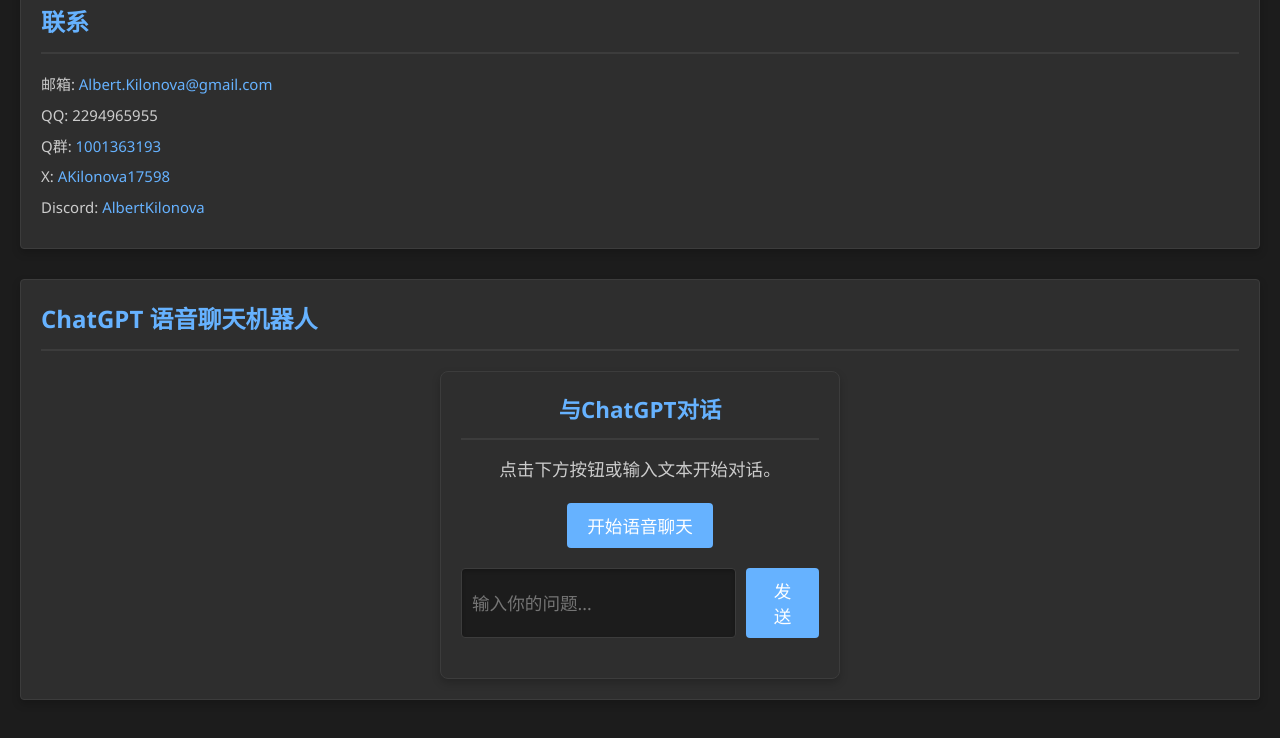
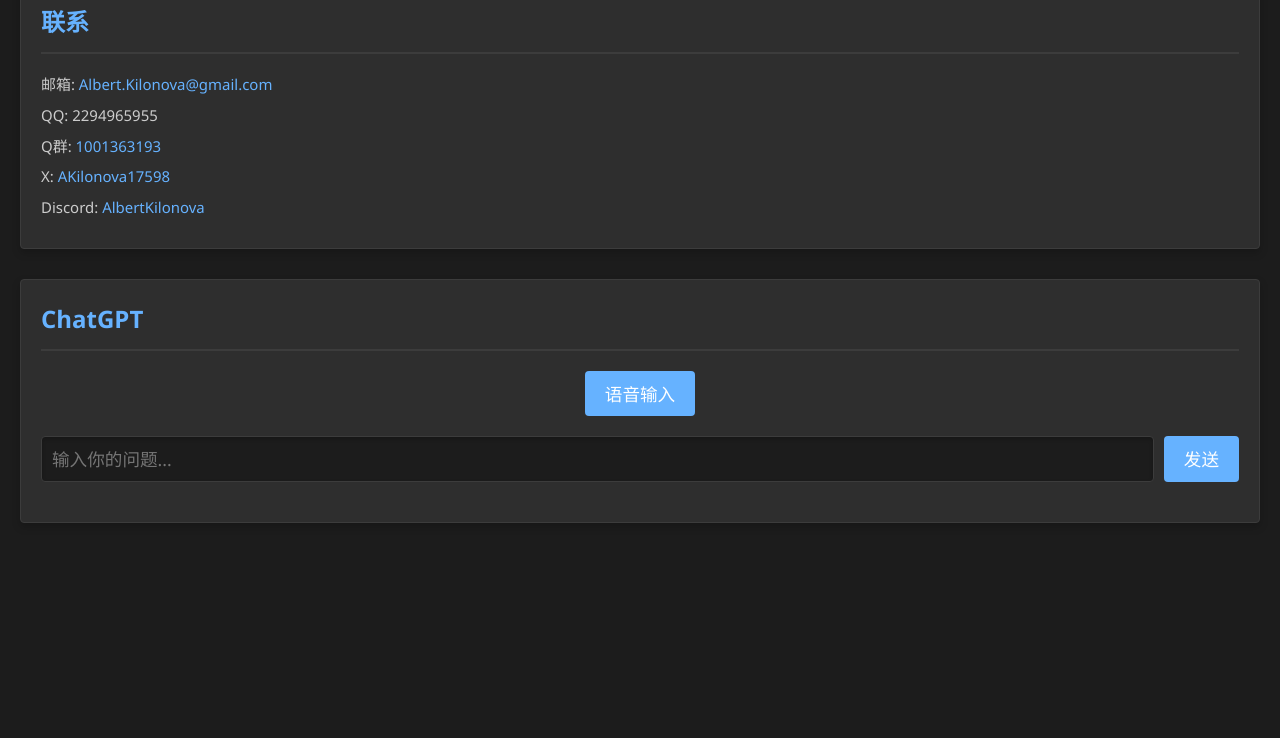
Before and after one commit to AlbertKilonova/Albert_Kilonova, a plain HTML site: page index.html in a window 1280 px wide. Shown: the part 677-1415 px from the top of the page. Drawn offline with Linux system fonts and the light colour scheme.

Commit message:
Add files via upload

```diff
--- a/index.html
+++ b/index.html
@@ -70,14 +70,9 @@
     </ul>
   </section>
 <section id="chatbot">
-    <h2>ChatGPT 语音聊天机器人</h2>
-    <div class="chatbot-card">
-        <div class="chatbot-header">
-            <h3>与ChatGPT对话</h3>
-        </div>
+    <h2>ChatGPT</h2>
         <div class="chatbot-body">
-            <p>点击下方按钮或输入文本开始对话。</p>
-            <button id="start-chat">开始语音聊天</button>
+            <button id="start-chat">语音输入</button>
             <div class="text-input">
                 <input type="text" id="user-input" placeholder="输入你的问题..." />
                 <button id="send-text">发送</button>
@@ -85,7 +80,6 @@
         </div>
         <div id="loading-spinner" class="spinner hidden"></div> <!-- 加载动画 -->
         <div id="chat-output"></div>
-    </div>
 </section>
 <br /><br /><br /><br /><br /><br /><br /><br /><br /><br /><br /><br /><br /><br /><br /><br /><br /><br /><br /><br /><br /><br /><br /><br /><br /><br /><br /><br /><br /><br /><br /><br /><br /><br /><br /><br /><br /><br /><br /><br /><br /><br /><br /><br /><br /><br /><br /><br /><br /><br /><br /><br /><br /><br /><br /><br /><br /><br /><br /><br /><br /><br /><br /><br /><br /><br /><br /><br /><br /><br /><br /><br /><br /><br /><br /><br /><br /><br /><br /><br /><br /><br /><br /><br /><br /><br /><br /><br /><br /><br /><br /><br />
 <script src="script.js"></script>
```
